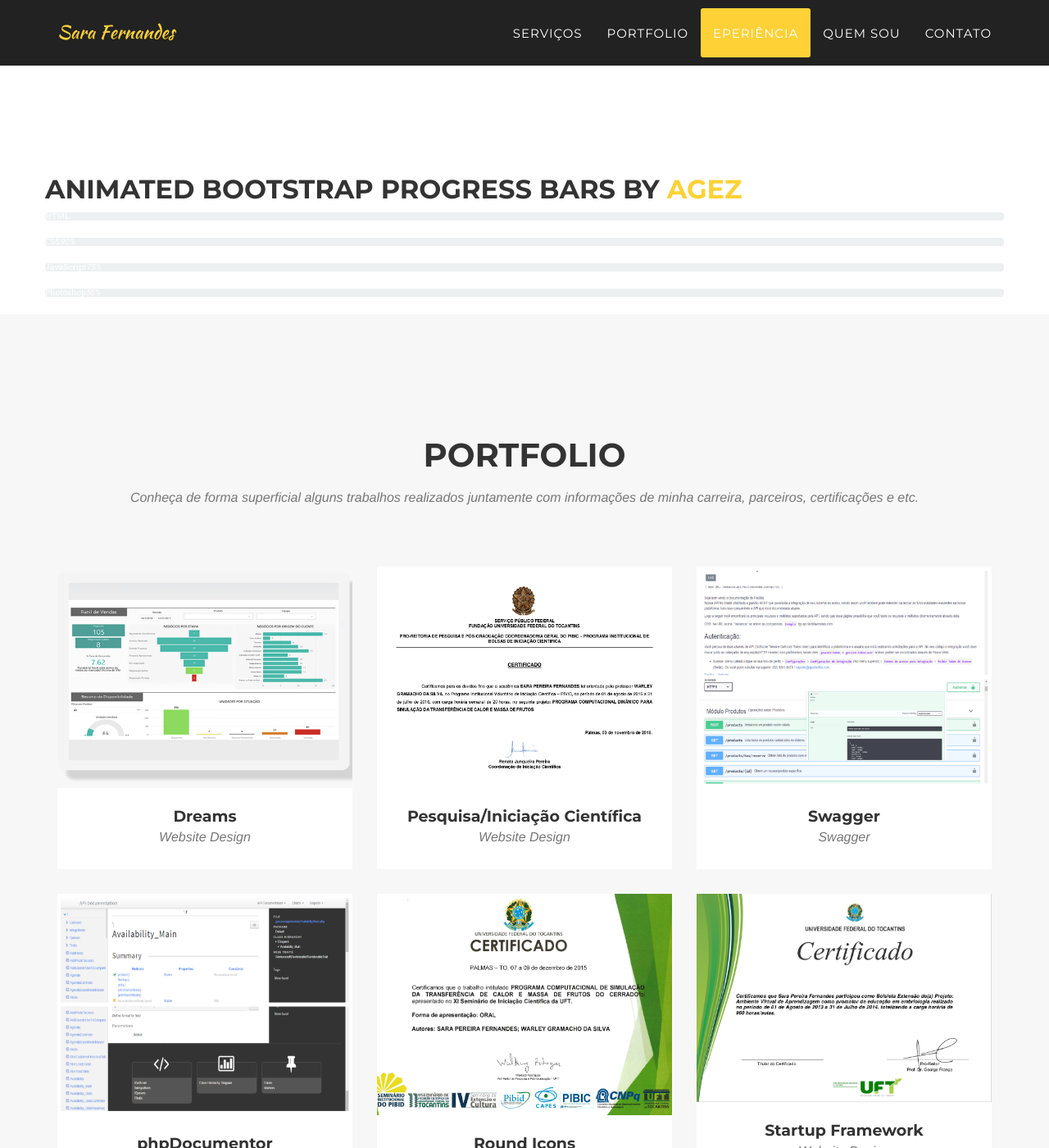
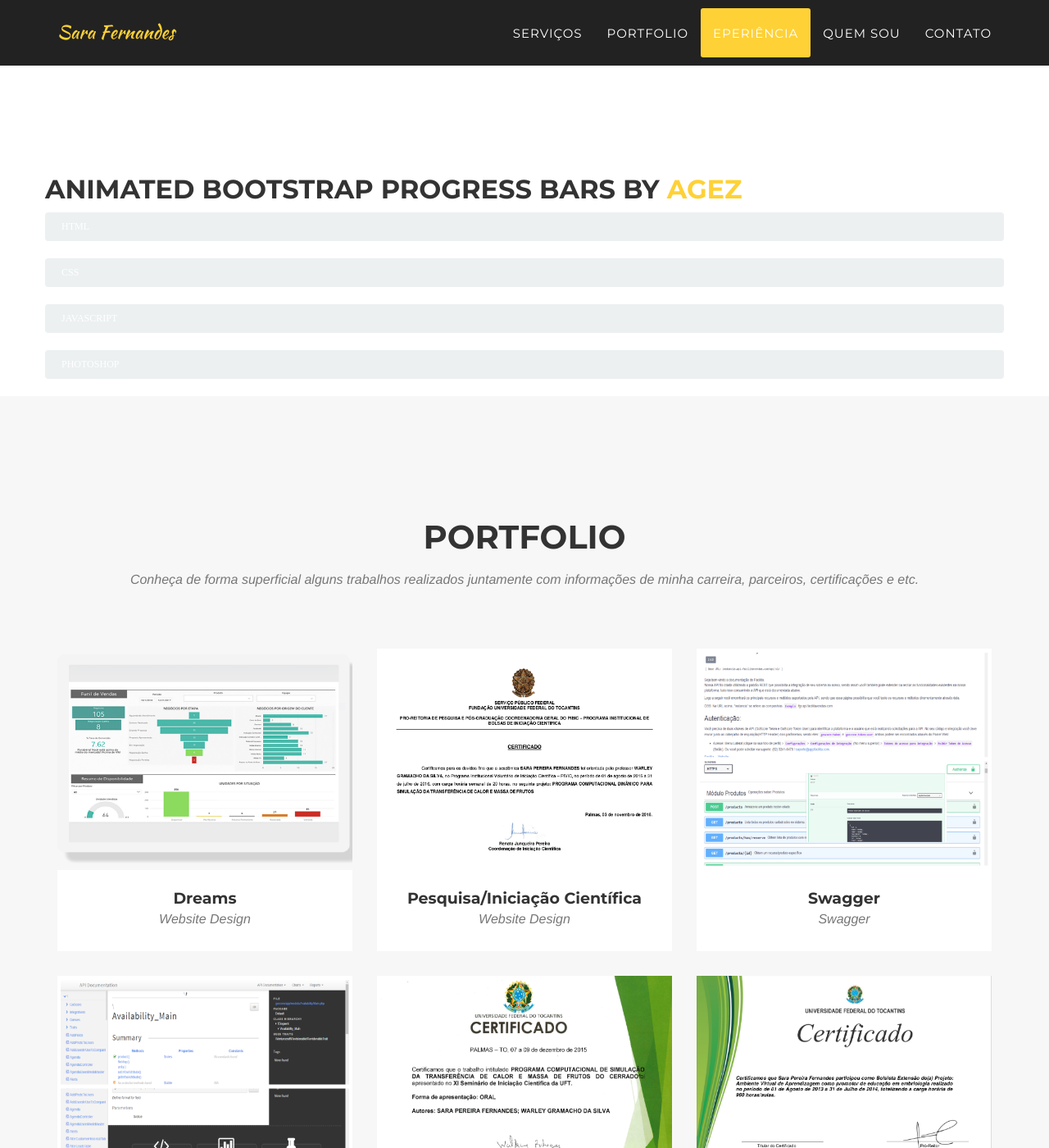
Before and after one commit to SaraFernandes/sarafernandes.github.io, a Jekyll site: the page built from index.html, in a window 1280 px wide and 1400 px high, scrolled down 4209 px. Shown: the whole window at 82% size. Built offline with Jekyll 4.4.1, drawn with Linux system fonts in a browser that asks for light colours; some web fonts are replaced.

Commit message:
Update style.css

```diff
--- a/_layouts/style.css
+++ b/_layouts/style.css
@@ -1,3 +1,4 @@
 {% include css/bootstrap.min.css %}
 {% include css/agency.css %}
+{% include css/sara_skillbar.css %}
 {{ content }}
```
